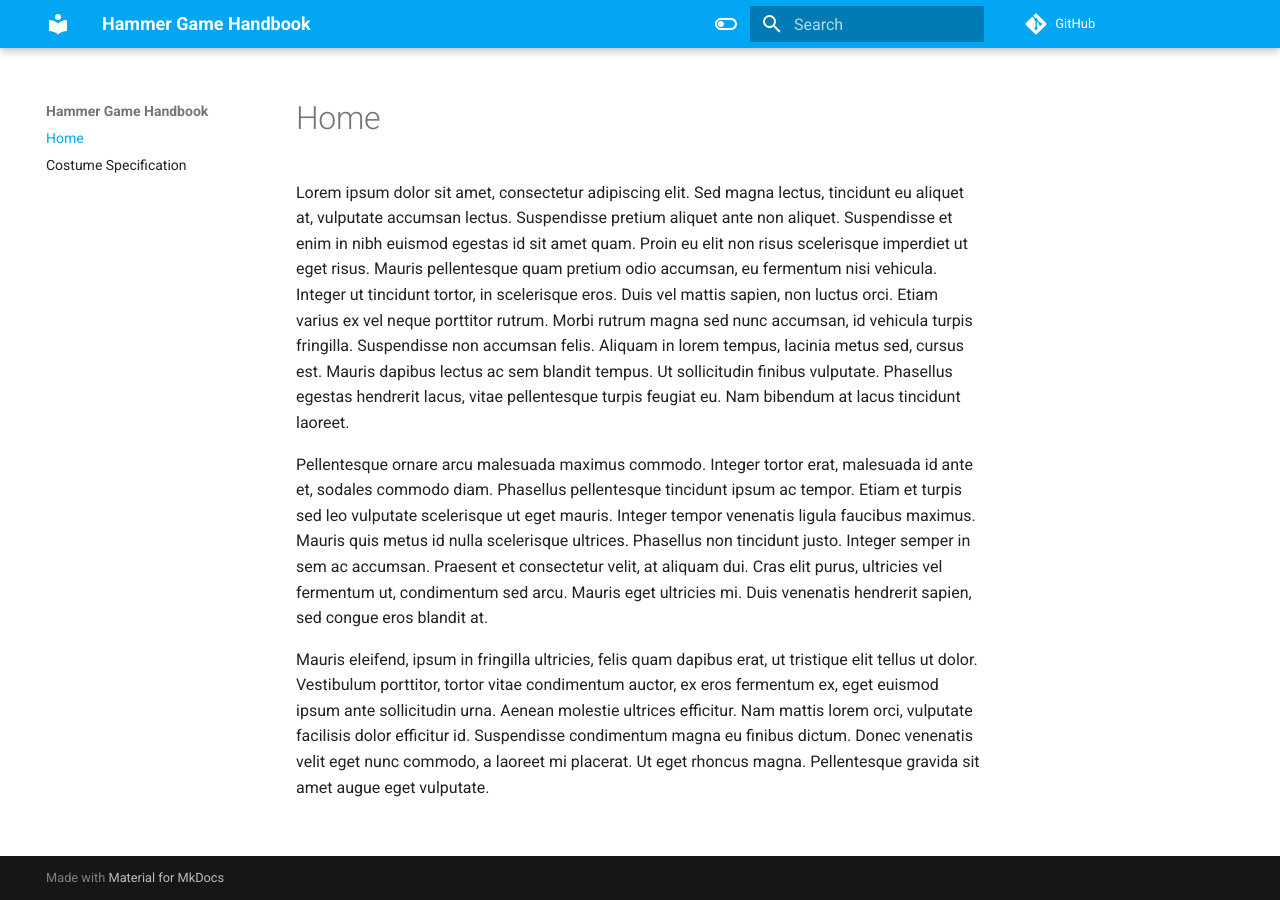
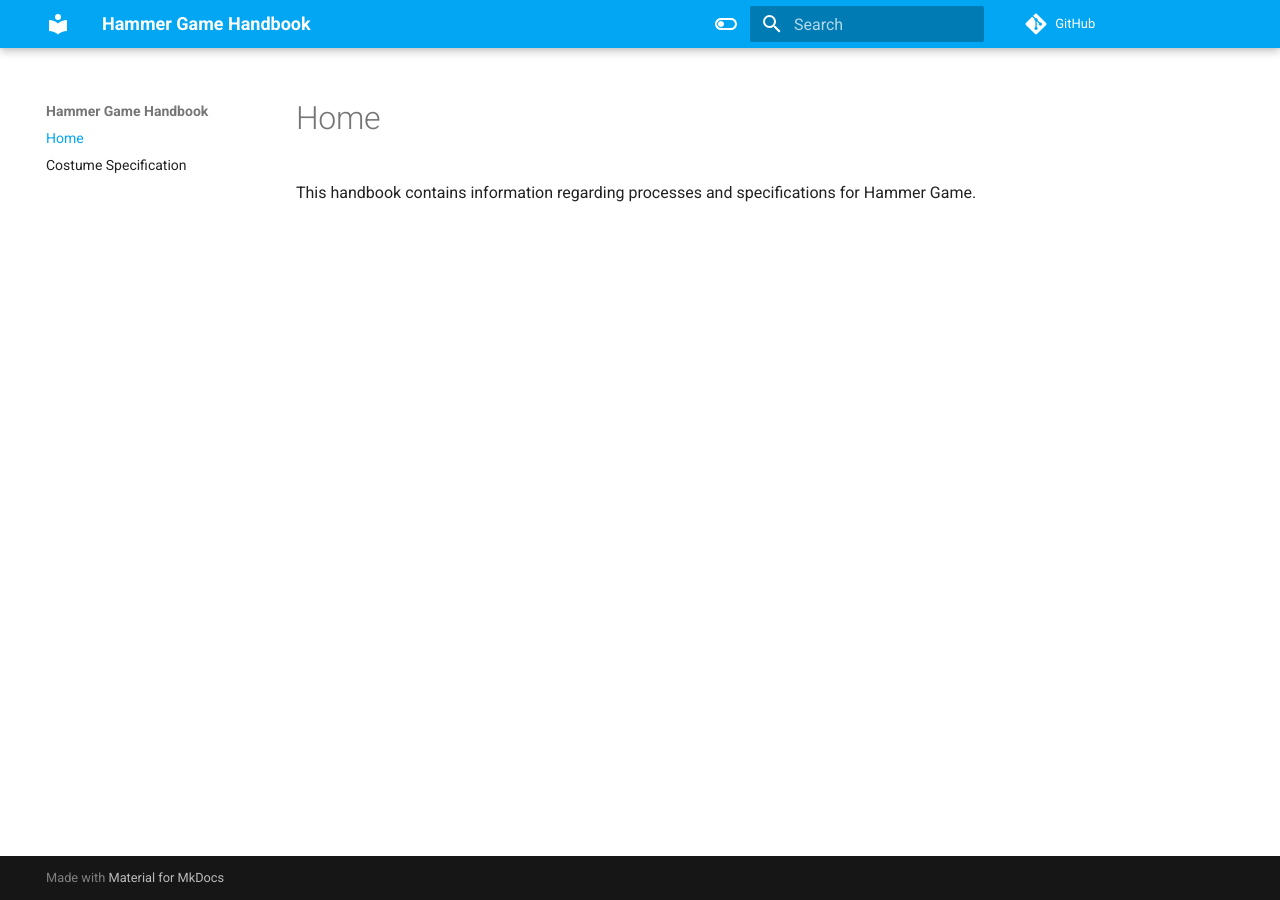
Before and after one commit to mammoth-games/hammer-handbook, an MkDocs documentation site: the page built from docs/index.md, in a window 1280 px wide. Built offline with MkDocs 1.6.1 and Material for MkDocs 9.7.7, drawn with Linux system fonts in a browser that asks for light colours; comment, search, counter and statistics services are not loaded.

Commit message:
remove lorem ipsum

```diff
--- a/docs/index.md
+++ b/docs/index.md
@@ -1,7 +1,3 @@
 # Home
 
-Lorem ipsum dolor sit amet, consectetur adipiscing elit. Sed magna lectus, tincidunt eu aliquet at, vulputate accumsan lectus. Suspendisse pretium aliquet ante non aliquet. Suspendisse et enim in nibh euismod egestas id sit amet quam. Proin eu elit non risus scelerisque imperdiet ut eget risus. Mauris pellentesque quam pretium odio accumsan, eu fermentum nisi vehicula. Integer ut tincidunt tortor, in scelerisque eros. Duis vel mattis sapien, non luctus orci. Etiam varius ex vel neque porttitor rutrum. Morbi rutrum magna sed nunc accumsan, id vehicula turpis fringilla. Suspendisse non accumsan felis. Aliquam in lorem tempus, lacinia metus sed, cursus est. Mauris dapibus lectus ac sem blandit tempus. Ut sollicitudin finibus vulputate. Phasellus egestas hendrerit lacus, vitae pellentesque turpis feugiat eu. Nam bibendum at lacus tincidunt laoreet.
-
-Pellentesque ornare arcu malesuada maximus commodo. Integer tortor erat, malesuada id ante et, sodales commodo diam. Phasellus pellentesque tincidunt ipsum ac tempor. Etiam et turpis sed leo vulputate scelerisque ut eget mauris. Integer tempor venenatis ligula faucibus maximus. Mauris quis metus id nulla scelerisque ultrices. Phasellus non tincidunt justo. Integer semper in sem ac accumsan. Praesent et consectetur velit, at aliquam dui. Cras elit purus, ultricies vel fermentum ut, condimentum sed arcu. Mauris eget ultricies mi. Duis venenatis hendrerit sapien, sed congue eros blandit at.
-
-Mauris eleifend, ipsum in fringilla ultricies, felis quam dapibus erat, ut tristique elit tellus ut dolor. Vestibulum porttitor, tortor vitae condimentum auctor, ex eros fermentum ex, eget euismod ipsum ante sollicitudin urna. Aenean molestie ultrices efficitur. Nam mattis lorem orci, vulputate facilisis dolor efficitur id. Suspendisse condimentum magna eu finibus dictum. Donec venenatis velit eget nunc commodo, a laoreet mi placerat. Ut eget rhoncus magna. Pellentesque gravida sit amet augue eget vulputate.
+This handbook contains information regarding processes and specifications for Hammer Game.
```
